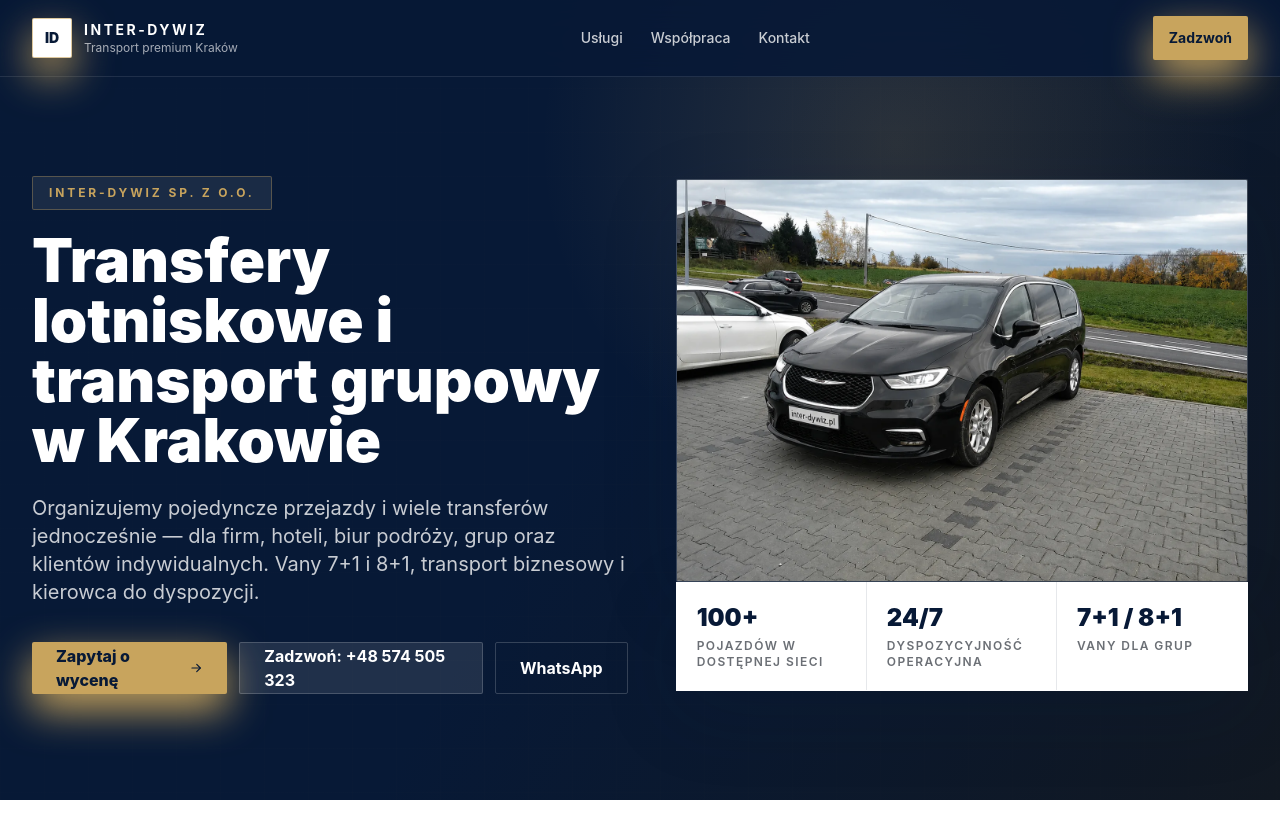
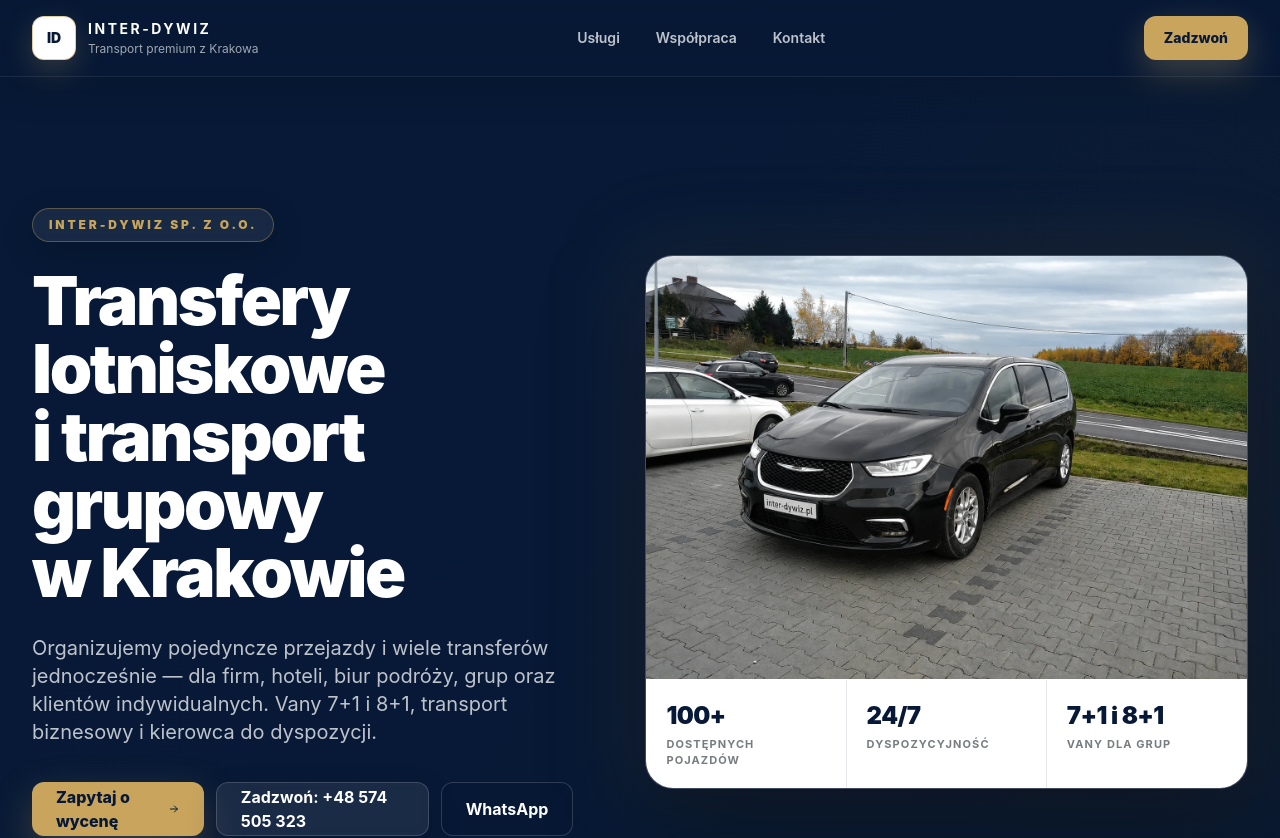
Before and after one commit to Dominik499/inter-dywiz-website, a Next.js app: page / in a window 1280 px wide. Shown: the top 838 px of the page. Built offline with nearby package versions, Linux system fonts and the light colour scheme.

Commit message:
Refine homepage hero design

```diff
--- a/app/page.tsx
+++ b/app/page.tsx
@@ -53,9 +53,9 @@ const benefits = [
 ];
 
 const stats = [
-  ["100+", "pojazdów w dostępnej sieci"],
-  ["24/7", "dyspozycyjność operacyjna"],
-  ["7+1 / 8+1", "vany dla grup"]
+  ["100+", "dostępnych pojazdów"],
+  ["24/7", "dyspozycyjność"],
+  ["7+1 i 8+1", "vany dla grup"]
 ];
 
 function ArrowIcon() {
@@ -96,20 +96,22 @@ function CheckIcon() {
 export default function Home() {
   return (
     <main className="overflow-hidden bg-white">
-      <header className="fixed inset-x-0 top-0 z-50 border-b border-white/10 bg-navy/[0.88] backdrop-blur-xl">
-        <nav className="mx-auto flex max-w-7xl items-center justify-between px-5 py-4 sm:px-6 lg:px-8">
+      <header className="fixed inset-x-0 top-0 z-50 border-b border-white/[0.08] bg-navy/[0.86] shadow-[0_10px_40px_rgba(0,0,0,0.12)] backdrop-blur-2xl">
+        <nav className="mx-auto flex max-w-[1400px] items-center justify-between px-5 py-4 sm:px-6 lg:px-8">
           <a href="#hero" className="group flex items-center gap-3" aria-label="Inter-Dywiz">
-            <span className="flex h-10 w-10 items-center justify-center rounded-sm border border-gold/60 bg-white text-sm font-black text-navy shadow-gold">
+            <span className="flex h-11 w-11 items-center justify-center rounded-xl border border-gold/[0.55] bg-white text-sm font-black text-navy shadow-[0_10px_30px_rgba(200,164,93,0.24)] transition group-hover:border-gold">
               ID
             </span>
             <span className="leading-tight">
               <span className="block text-sm font-bold uppercase tracking-[0.18em] text-white">
                 Inter-Dywiz
               </span>
-              <span className="block text-xs text-white/[0.64]">Transport premium Kraków</span>
+              <span className="mt-0.5 block text-xs text-white/[0.62]">
+                Transport premium z Krakowa
+              </span>
             </span>
           </a>
-          <div className="hidden items-center gap-7 text-sm font-medium text-white/[0.78] md:flex">
+          <div className="hidden items-center gap-9 text-sm font-semibold text-white/[0.74] md:flex">
             <a className="transition hover:text-gold" href="#uslugi">
               Usługi
             </a>
@@ -122,53 +124,56 @@ export default function Home() {
           </div>
           <a
             href={phoneHref}
-            className="inline-flex h-11 items-center justify-center rounded-sm bg-gold px-4 text-sm font-bold text-navy shadow-gold transition hover:bg-champagne"
+            className="inline-flex h-11 items-center justify-center rounded-xl bg-gold px-5 text-sm font-extrabold text-navy shadow-[0_12px_34px_rgba(200,164,93,0.3)] transition hover:-translate-y-0.5 hover:bg-champagne"
           >
             Zadzwoń
           </a>
         </nav>
       </header>
 
-      <section id="hero" className="relative min-h-screen bg-navy pt-24 text-white">
-        <div className="absolute inset-0 premium-grid opacity-30" />
-        <div className="absolute inset-0 bg-[radial-gradient(circle_at_70%_18%,rgba(200,164,93,0.18),transparent_32%),linear-gradient(120deg,rgba(7,25,54,0.96),rgba(7,25,54,0.76)_48%,rgba(18,24,32,0.92))]" />
-        <div className="relative mx-auto grid max-w-7xl items-center gap-12 px-5 pb-16 pt-10 sm:px-6 lg:grid-cols-[1.02fr_0.98fr] lg:px-8 lg:pb-20 lg:pt-20">
-          <div className="max-w-3xl">
-            <p className="mb-5 inline-flex rounded-sm border border-gold/[0.35] bg-white/[0.08] px-4 py-2 text-xs font-bold uppercase tracking-[0.24em] text-gold">
+      <section id="hero" className="relative min-h-screen overflow-hidden bg-navy pt-24 text-white">
+        <div className="absolute inset-0 premium-grid opacity-20" />
+        <div className="absolute -right-32 top-12 h-[520px] w-[520px] rounded-full bg-gold/[0.12] blur-[130px]" />
+        <div className="absolute -left-40 bottom-0 h-[420px] w-[420px] rounded-full bg-blue-400/[0.08] blur-[140px]" />
+        <div className="absolute inset-0 bg-[linear-gradient(115deg,rgba(7,25,54,0.98),rgba(7,25,54,0.9)_48%,rgba(10,25,48,0.82))]" />
+        <div className="relative mx-auto grid max-w-[1400px] items-center gap-12 px-5 pb-16 pt-12 sm:px-6 sm:pt-16 lg:grid-cols-[0.94fr_1.06fr] lg:gap-16 lg:px-8 lg:pb-24 lg:pt-24">
+          <div className="max-w-3xl lg:py-4">
+            <p className="mb-6 inline-flex rounded-full border border-gold/[0.38] bg-white/[0.07] px-4 py-2 text-[11px] font-black uppercase tracking-[0.24em] text-gold shadow-[0_10px_34px_rgba(0,0,0,0.16)] backdrop-blur-sm sm:text-xs">
               Inter-Dywiz Sp. z o.o.
             </p>
-            <h1 className="text-balance text-4xl font-black leading-[1.06] text-white sm:text-5xl lg:text-6xl">
+            <h1 className="max-w-[760px] text-balance text-4xl font-black leading-[1.04] tracking-[-0.035em] text-white sm:text-5xl lg:text-[3.8rem] xl:text-[4.25rem]">
               Transfery lotniskowe i transport grupowy w Krakowie
             </h1>
-            <p className="mt-6 max-w-2xl text-pretty text-lg leading-8 text-white/[0.78] sm:text-xl">
+            <p className="mt-7 max-w-2xl text-pretty text-base leading-8 text-white/[0.74] sm:text-lg xl:text-xl">
               Organizujemy pojedyncze przejazdy i wiele transferów jednocześnie — dla firm,
               hoteli, biur podróży, grup oraz klientów indywidualnych. Vany 7+1 i 8+1, transport
               biznesowy i kierowca do dyspozycji.
             </p>
-            <div className="mt-9 flex flex-col gap-3 sm:flex-row">
+            <div className="mt-9 flex flex-col gap-3 sm:flex-row sm:flex-wrap xl:flex-nowrap">
               <a
                 href="#kontakt"
-                className="inline-flex h-[52px] items-center justify-center gap-2 rounded-sm bg-gold px-6 text-base font-extrabold text-navy shadow-gold transition hover:bg-champagne"
+                className="inline-flex h-[54px] items-center justify-center gap-2 rounded-xl bg-gold px-6 text-base font-extrabold text-navy shadow-[0_16px_42px_rgba(200,164,93,0.28)] transition hover:-translate-y-0.5 hover:bg-champagne"
               >
                 Zapytaj o wycenę <ArrowIcon />
               </a>
               <a
                 href={phoneHref}
-                className="inline-flex h-[52px] items-center justify-center rounded-sm border border-white/[0.18] bg-white/10 px-6 text-base font-bold text-white transition hover:border-gold hover:text-gold"
+                className="inline-flex h-[54px] items-center justify-center rounded-xl border border-white/[0.16] bg-white/[0.08] px-6 text-base font-bold text-white shadow-[0_12px_34px_rgba(0,0,0,0.12)] backdrop-blur-sm transition hover:-translate-y-0.5 hover:border-gold hover:text-gold"
               >
                 Zadzwoń: {phoneDisplay}
               </a>
               <a
                 href={whatsappHref}
-                className="inline-flex h-[52px] items-center justify-center rounded-sm border border-white/[0.18] px-6 text-base font-bold text-white transition hover:border-gold hover:text-gold"
+                className="inline-flex h-[54px] items-center justify-center rounded-xl border border-white/[0.16] bg-navy/[0.35] px-6 text-base font-bold text-white transition hover:-translate-y-0.5 hover:border-gold hover:text-gold"
               >
                 WhatsApp
               </a>
             </div>
           </div>
 
-          <div className="relative">
-            <div className="overflow-hidden rounded-sm border border-white/[0.12] bg-white/[0.08] shadow-soft">
+          <div className="relative lg:pl-2">
+            <div className="absolute -inset-4 rounded-[2.25rem] bg-gold/[0.08] blur-2xl" />
+            <div className="relative overflow-hidden rounded-[1.75rem] border border-white/[0.14] bg-white/[0.07] shadow-[0_36px_100px_rgba(0,0,0,0.36)] backdrop-blur-sm">
               <Image
                 src="/images/hero-pacifica-autumn.webp"
                 alt="Transfery lotniskowe i transport grupowy w Krakowie – Inter-Dywiz"
@@ -176,18 +181,23 @@ export default function Home() {
                 height={1086}
                 priority
                 sizes="(min-width: 1280px) 576px, (min-width: 1024px) 46vw, calc(100vw - 40px)"
-                className="aspect-[1.42] h-full w-full object-cover"
+                className="aspect-[1.42] h-auto w-full object-cover object-center"
               />
-            </div>
-            <div className="grid grid-cols-3 border-x border-b border-white/[0.12] bg-white text-navy shadow-soft">
-              {stats.map(([value, label]) => (
-                <div key={value} className="border-r border-navy/10 p-4 last:border-r-0 sm:p-5">
-                  <p className="text-xl font-black text-navy sm:text-2xl">{value}</p>
-                  <p className="mt-1 text-xs font-semibold uppercase tracking-[0.12em] text-graphite/[0.68]">
-                    {label}
-                  </p>
-                </div>
-              ))}
+              <div className="grid grid-cols-3 border-t border-white/[0.1] bg-white text-navy">
+                {stats.map(([value, label]) => (
+                  <div
+                    key={value}
+                    className="min-w-0 border-r border-navy/[0.1] px-3 py-4 text-center last:border-r-0 sm:px-5 sm:py-5 lg:text-left"
+                  >
+                    <p className="text-base font-black tracking-tight text-navy sm:text-2xl">
+                      {value}
+                    </p>
+                    <p className="mt-1 text-[9px] font-bold uppercase leading-4 tracking-[0.1em] text-graphite/[0.62] sm:text-[11px]">
+                      {label}
+                    </p>
+                  </div>
+                ))}
+              </div>
             </div>
           </div>
         </div>
```
